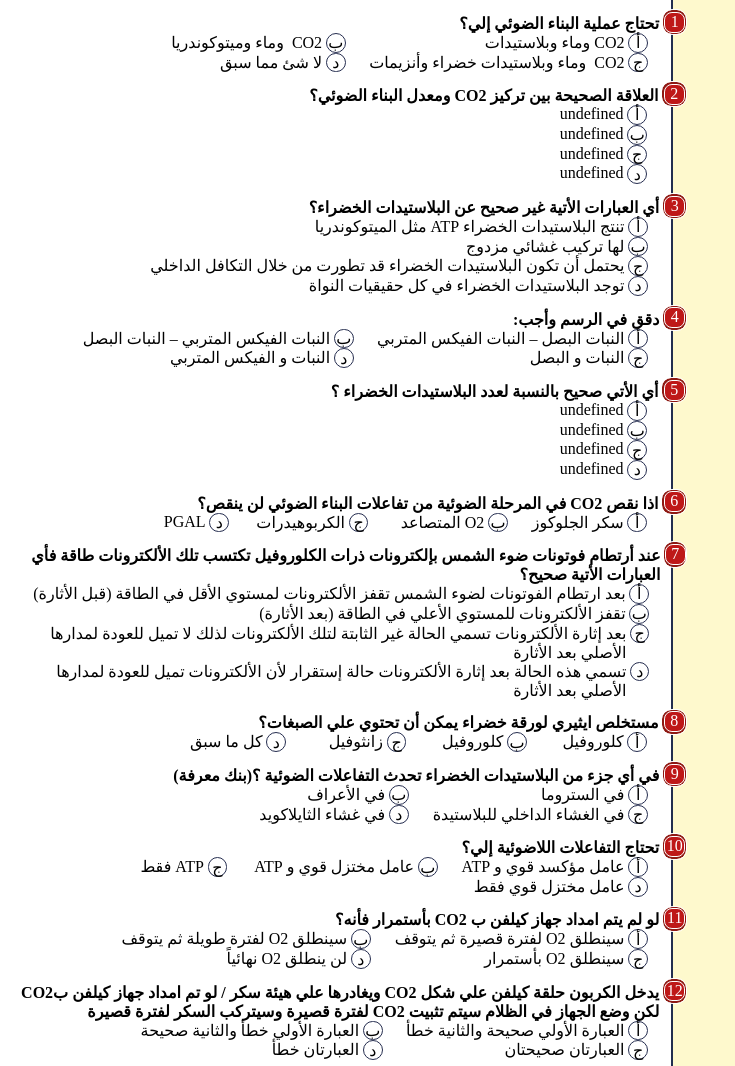
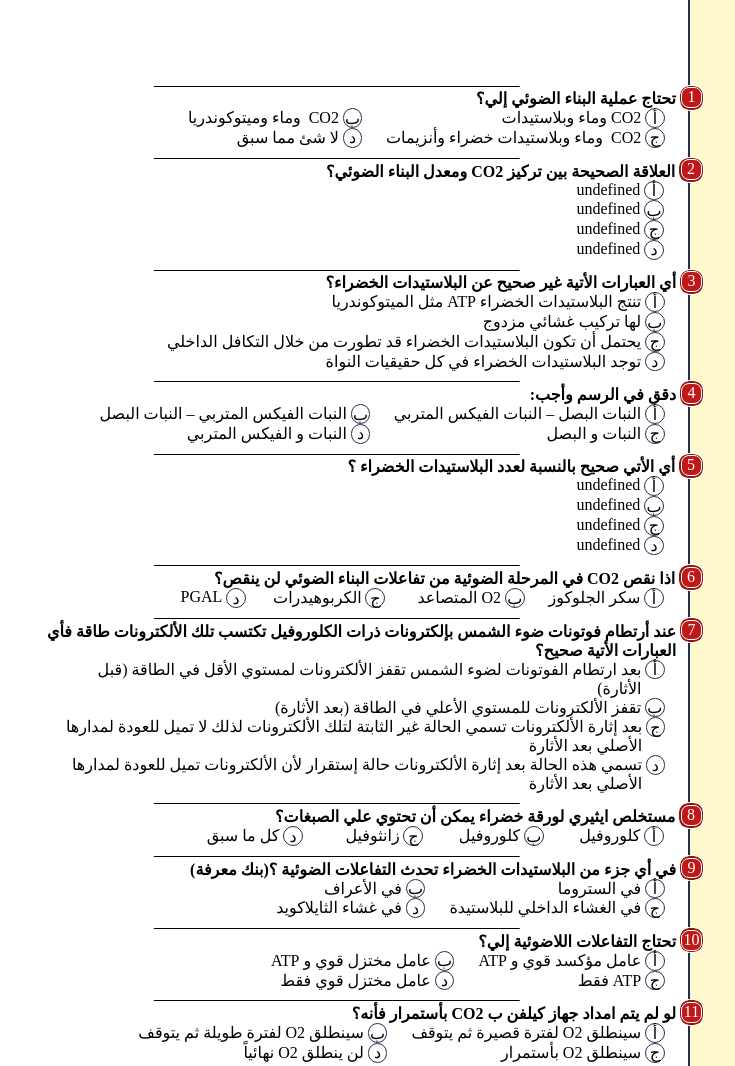
Before and after one commit to KerolisAymen/KerolisAymen, a plain HTML site: page index.html in a window 1280 px wide. Shown: the top 1066 px of the page, without its empty margins (531-1266 px from the left). Drawn offline with Linux system fonts and the light colour scheme.

Commit message:
Add files via upload

```diff
--- a/script1.js
+++ b/script1.js
@@ -20,28 +20,26 @@ function fetchQuestionsFromFile(filename) {
       return [];
     });
 }
+function createoption(l, ans) {
+  let option = document.createElement("div");
+  option.className = "option";
 
-// Usage example
-const filename = "data.txt";
-fetchQuestionsFromFile(filename).then((questions) => {
-  console.log(questions[0].question);
-  for (let i = 0; i < questions.length; i++) {
-    makequestion(
-      i + 1,
-      questions[i].question,
-      questions[i].options[0],
-      questions[i].options[1],
-      questions[i].options[2],
-      questions[i].options[3]
-    );
+  let letter = document.createElement("div");
+  letter.className = "letter";
+  letter.innerText = l;
+  option.appendChild(letter);
+  let answer = document.createElement("p");
+  answer.className = "answer";
+  answer.innerText = ans;
+  option.appendChild(answer);
+  return option;
 }
-});
+function makequestion(qnumber, q, one, two, three, four) {
 
-function makequestion(qnumber, q, one, two, three, four) {
-  let questions = document.getElementsByClassName("questions")[0];
+
   let question = document.createElement("div");
   question.className = "question";
-  questions.appendChild(question);
+
 
   let questionNumberBox = document.createElement("div");
   questionNumberBox.className = "questionNumberBox";
@@ -65,13 +63,19 @@ function makequestion(qnumber, q, one, two, three, four) {
   options.className = "options";
   div.appendChild(options);
 
-  createoption("أ", one);
-  createoption("ب", two);
-  createoption("ج", three);
-  createoption("د", four);
+  options.appendChild( createoption("أ", one));
+  options.appendChild(createoption("ب", two));
+  options.appendChild(createoption("ج", three));
+  options.appendChild(createoption("د", four));
 
+
+  return question;
+
+}
+
+function adjustwidth(selector,one){
  // Get all flex options
-  const options2 = document.querySelectorAll(".option");
+ const options2 = document.querySelectorAll(selector);
 
  // Find the width of the widest sibling
  let maxWidth = 0;
@@ -89,18 +93,22 @@ function makequestion(qnumber, q, one, two, three, four) {
      options2[i].style.width = "-webkit-fill-available";
    }
  }
-
-  function createoption(l, ans) {
-    let option = document.createElement("div");
-    option.className = "option";
-    options.appendChild(option);
-    let letter = document.createElement("div");
-    letter.className = "letter";
-    letter.innerText = l;
-    option.appendChild(letter);
-    let answer = document.createElement("p");
-    answer.className = "answer";
-    answer.innerText = ans;
-    option.appendChild(answer);
 }
+// Usage example
+const filename = "data.txt";
+fetchQuestionsFromFile(filename).then((questions) => {
+  console.log(questions[0].question);
+  for (let i = 0; i < questions.length; i++) {
+    const question = makequestion(
+      i + 1,
+      questions[i].question,
+      questions[i].options[0],
+      questions[i].options[1],
+      questions[i].options[2],
+      questions[i].options[3]
+    );
+    let questions2 = document.getElementsByClassName("questions")[0];
+    questions2.appendChild(question);
+    adjustwidth(".option",questions[i].options[0]);
   }
+});
--- a/styles.css
+++ b/styles.css
@@ -1,12 +1,18 @@
 /* styles.css */
 
+@media print {
+    pre, blockquote {page-break-inside: avoid;}
+  }
 
+@page {
+    margin: 2cm; /* Adjust margins as needed */
+  }
 html
 {
     direction: rtl;
     font-family: "Hacen Maghreb Bd";
     margin: 0px;
-
+    src: url("Hacen Maghreb Bd.ttf");
 }
 h2 ,p  {
 
@@ -26,7 +32,8 @@ h2 ,p  {
 
     position: relative;
     left: 15px;
-    width: 18cm;
+    width: 21cm;
+    padding: 2cm 0cm 2cm 2cm;
 
 }
 .question
@@ -34,7 +41,21 @@ h2 ,p  {
      display: flex;
     flex-direction: row;
     margin:10px 0px 10px 0px;
+    page-break-inside: avoid;
+
 }
+.question::after {
+    content: "";
+    position: absolute;
+    /* bottom: -10px; */
+    /* left: 50%; */
+    transform: translateX(-50%);
+    width: 50%;
+    height: 0.5px;
+    background-color: black;
+    border-radius: 200px;
+
+  }
 .bar
 {
 
@@ -96,6 +117,7 @@ h2{
 }
 body{
     margin: 0cm;
+    /* background-color: grey; */
 }
 .letter
 {
```
Lines whose indentation alone changed are shown as unchanged.
